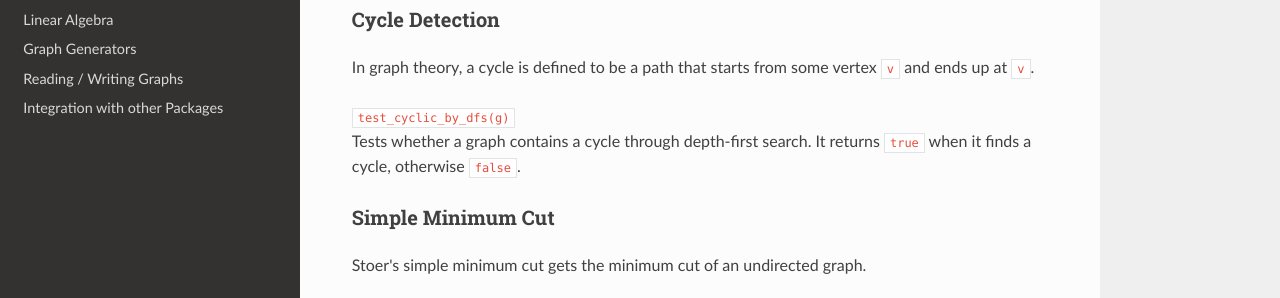
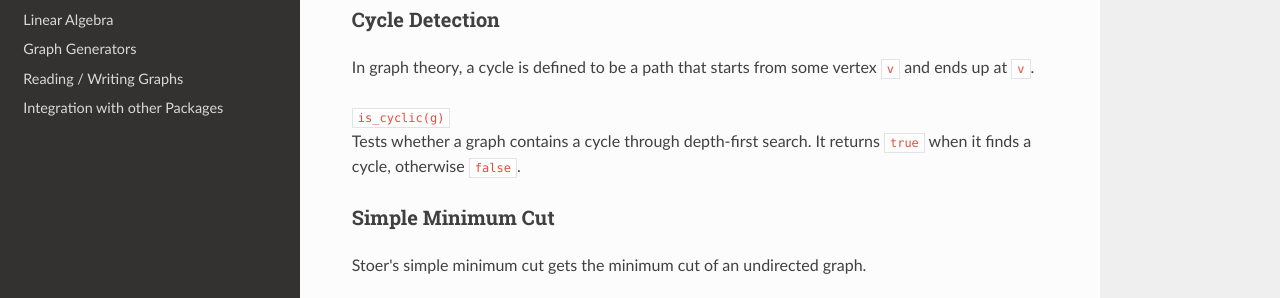
Before and after one commit to sbromberger/LightGraphs.jl, an MkDocs documentation site: the page built from doc/pathing.md, in a window 1280 px wide and 900 px high. Shown: the part 339-637 px from the top of the window. Built offline with MkDocs 1.6.1, drawn with Linux system fonts in a browser that asks for light colours; nearby versions of some CDN libraries; old or Windows-style settings are respelled for this version of MkDocs.

Commit message:
bfs / dfs enhancements, connectivity, and modifications to subgraphs
change test_cyclic_by_dfs to is_cyclic, outdent LightGraphs.jl

speed up adjmx initialisation

for undirected: sparse/dense
for directed: dense

updated test for inducedsubgraph

changed test_cyclic_by_dfs to is_cyclic in docs

fix for scc - https://github.com/JuliaGraphs/LightGraphs.jl/issues/71

another quick fix, plus added more tests

```diff
--- a/doc/pathing.md
+++ b/doc/pathing.md
@@ -10,7 +10,7 @@
 ###Cycle Detection
 In graph theory, a cycle is defined to be a path that starts from some vertex ``v`` and ends up at ``v``.
 
-`test_cyclic_by_dfs(g)`
+`is_cyclic(g)`
 Tests whether a graph contains a cycle through depth-first search. It returns ``true`` when it finds a cycle, otherwise ``false``.
 
 ###Simple Minimum Cut
```
Also changed, not shown: 3 other files.
